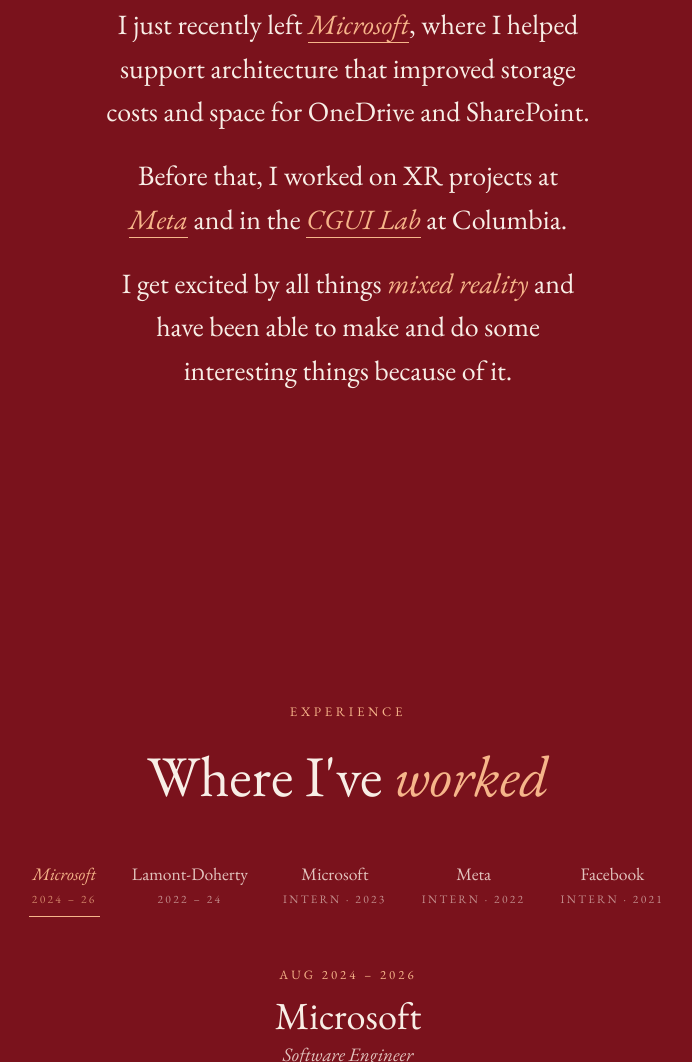
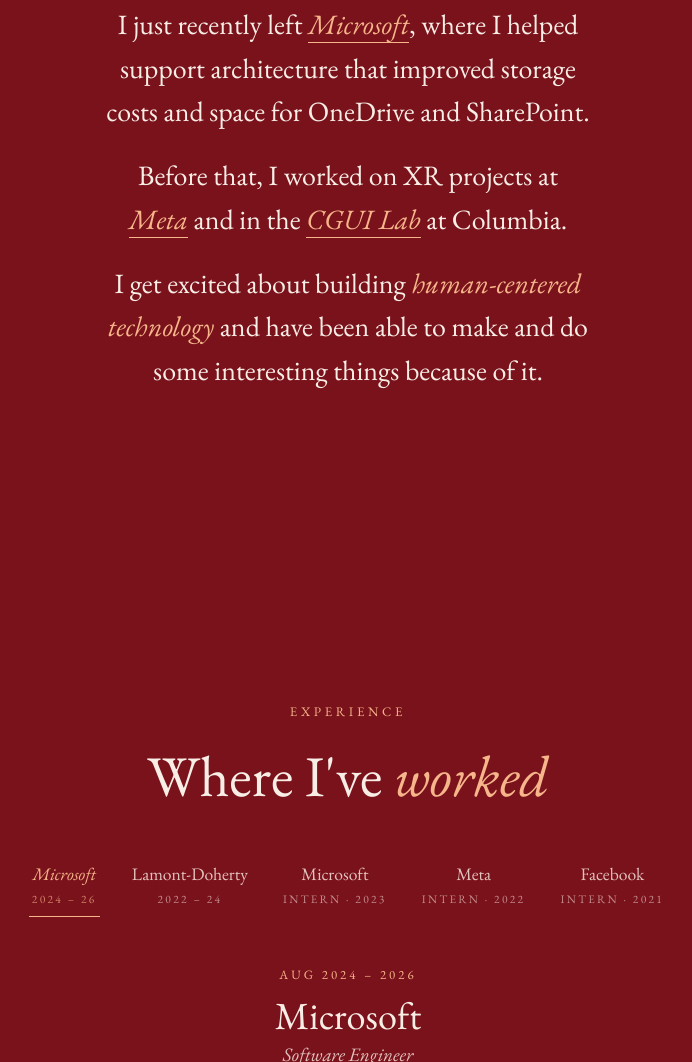
Before and after one commit to pbluc/pbluc.github.io, a plain HTML site: page index.html in a window 1280 px wide. Shown: the part 992-2054 px from the top of the page, without its empty margins (358-1050 px from the left). Drawn offline with nearby package versions, Linux system fonts and the light colour scheme.

Commit message:
Update about section

```diff
--- a/index.html
+++ b/index.html
@@ -68,7 +68,7 @@
     <div class="about-copy rise">
       <p>I just recently left <a href="https://www.microsoft.com/en-us/about" target="_blank" rel="noopener"><em>Microsoft</em></a>, where I helped support architecture that improved storage costs and space for OneDrive and SharePoint.</p>
       <p>Before that, I worked on XR projects at <a href="https://www.meta.com/about/" target="_blank" rel="noopener"><em>Meta</em></a> and in the <a href="https://graphics.cs.columbia.edu/home" target="_blank" rel="noopener"><em>CGUI Lab</em></a> at Columbia.</p>
-      <p>I get excited by all things <em>mixed reality</em> and have been able to make and do some interesting things because of it.</p>
+      <p>I get excited about building <em>human-centered technology</em> and have been able to make and do some interesting things because of it.</p>
     </div>
   </section>
 
```
